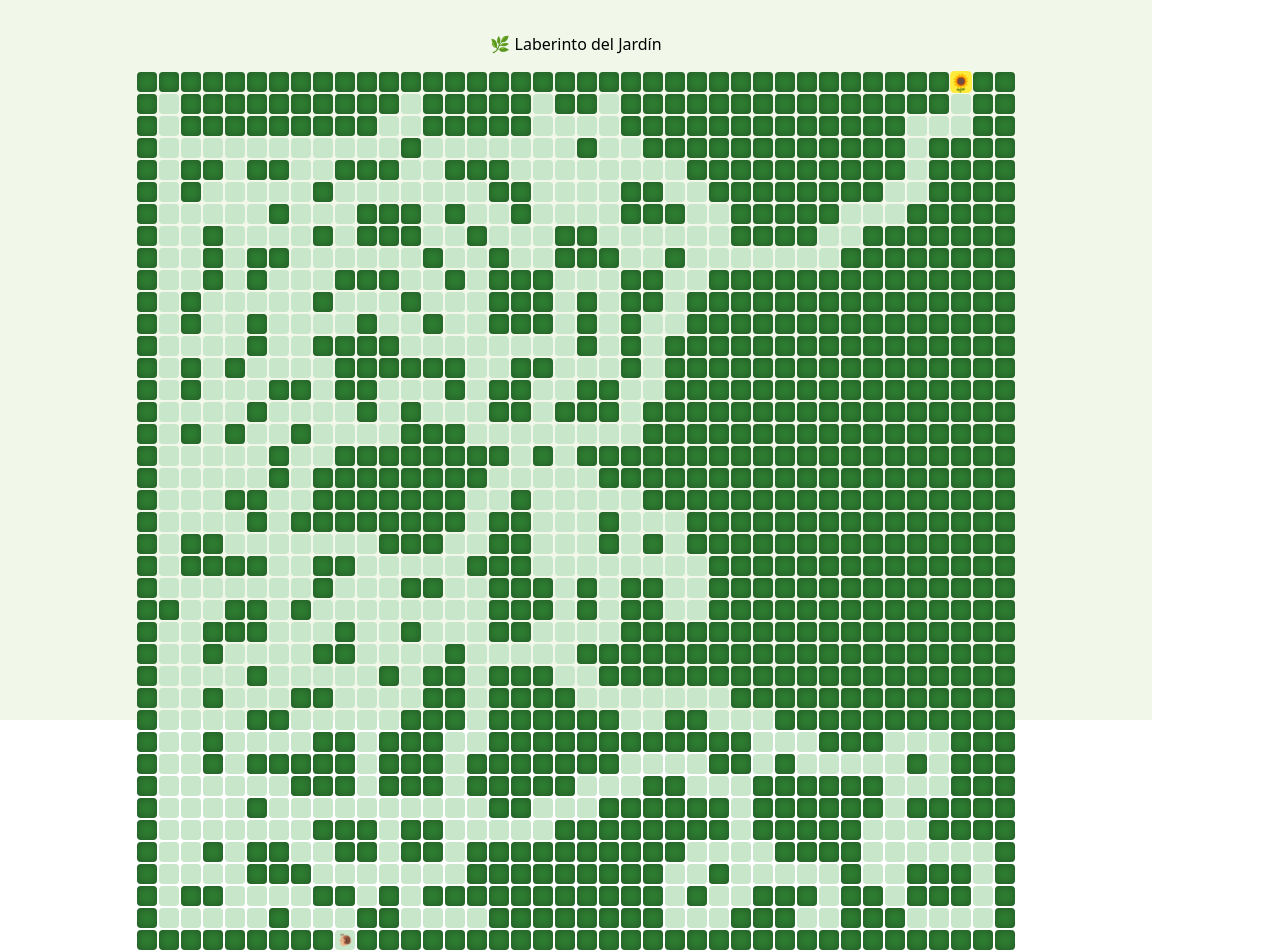
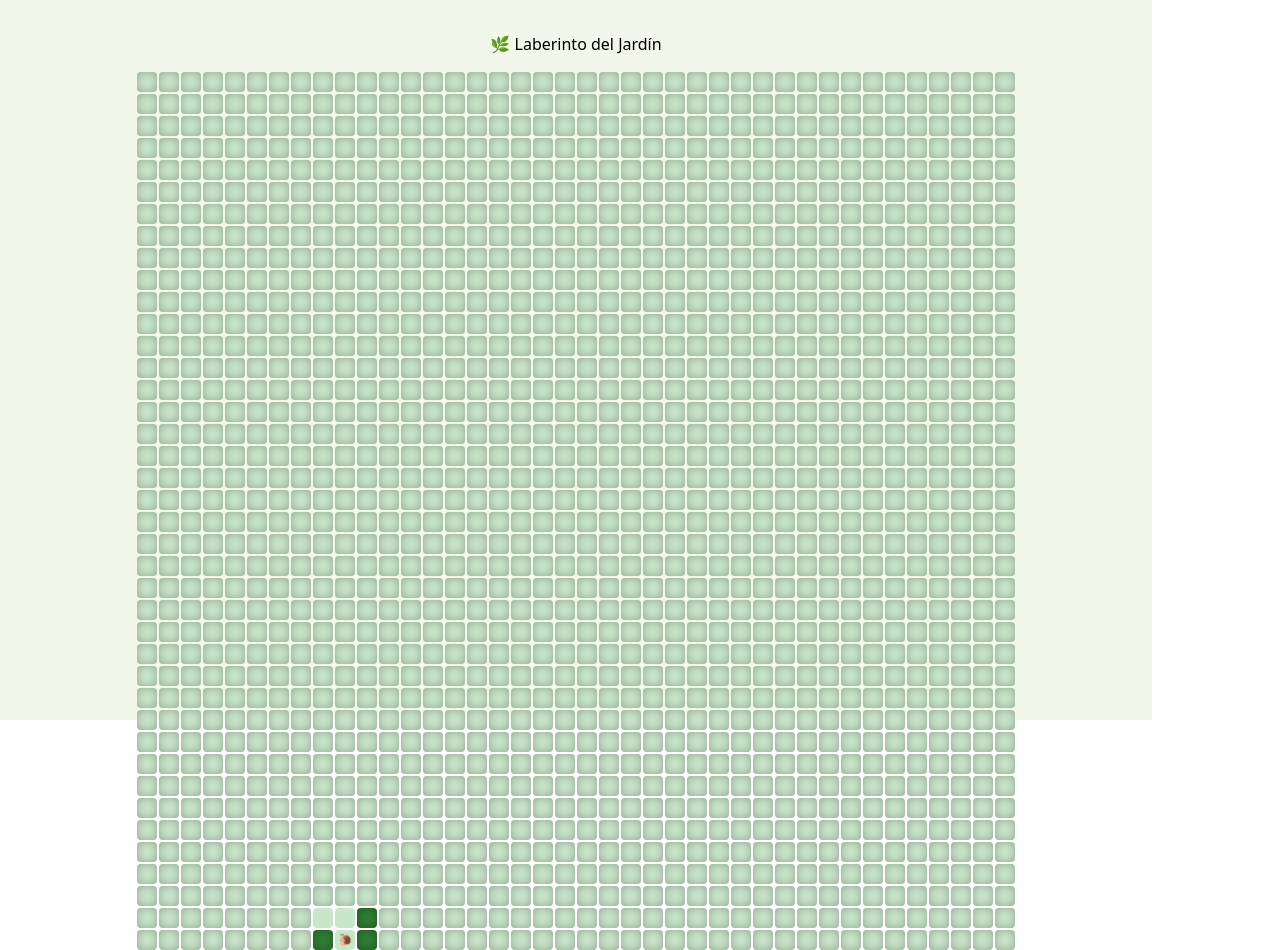
Before and after one commit to AguilarAlvarez/project-github-client, a Next.js app: page /maze in a window 1280 px wide. Built offline with nearby package versions, Linux system fonts and the light colour scheme.

Commit message:
fog of the labirt

```diff
--- a/src/components/maze/Maze.tsx
+++ b/src/components/maze/Maze.tsx
@@ -1,7 +1,7 @@
 import { useState, useEffect, useCallback } from 'react';
 import styles from './maze-styles.module.css';
 import Player from './Player';
-import { generateMaze } from '@/utils/maze'
+import { findStartPosition, generateMaze } from '@/utils/maze'
 
 type Position = { x: number; y: number };
 type Cell = 'P' | 'W' | 'S' | 'E';
@@ -26,9 +26,18 @@ const Maze = () => {
     }, [maze]);
     const resetMaze = () => {
         setMaze(generateMaze(40));
+        setPlayerPos(findStartPosition(maze))
         setGameWon(false);
     };
-
+    const itsPlayerClose = (x: number, y: number) => {
+        if (((-1 <= (playerPos.x - x)) && ((playerPos.x - x) <= 1))) {
+            if (((-1 <= (playerPos.y - y)) && ((playerPos.y - y) <= 1))) {
+                return false
+            }
+            return true
+        }
+        return true
+    }
     const movePlayer = useCallback((dx: number, dy: number) => {
         if (gameWon) return;
 
@@ -67,21 +76,31 @@ const Maze = () => {
             <h2>🌿 Laberinto del Jardín</h2>
 
             {gameWon ? (
-                <div className={styles.winMessage}>¡Encontraste la salida! 🎉</div>
+                <div className={styles.winMessage} >
+                    <p>
+                        ¡Encontraste la salida! 🎉
+                    </p>
+                    <button onClick={() => resetMaze()}>Reiniciar</button>
+                </div>
             ) : (
                 <div className={styles.maze}>
                     {maze.map((row, y) => (
                         <div key={y} className={styles.row}>
                             {row.map((cell, x) => (
+
                                 <div
                                     key={x}
-                                    className={`${styles.cell} ${cell === 'W' ? styles.wall :
+                                    className={`${styles.cell} ${itsPlayerClose(x, y) ? styles.dark : cell === 'W' ? styles.wall :
                                         cell === 'E' ? styles.exit : 'E'
                                         }`}
                                 >
                                     {playerPos.x === x && playerPos.y === y && <Player />}
-                                    {cell === 'E' && !gameWon && '🌻'}
+                                    {cell === 'E' && !gameWon}
                                 </div>
+
+
+
+
                             ))}
                         </div>
                     ))}
@@ -91,4 +110,5 @@ const Maze = () => {
     );
 };
 
+
 export default Maze;
--- a/src/components/maze/maze-styles.module.css
+++ b/src/components/maze/maze-styles.module.css
@@ -18,6 +18,10 @@
 
   .row {
     display: contents;
+  }
+  .dark{
+    background-color: #171d18;
+    box-shadow: inset 0 0 10px rgba(24, 21, 21, 0.3);
   }
 
   .cell {
--- a/src/utils/maze.js
+++ b/src/utils/maze.js
@@ -208,3 +208,7 @@ function showMaze(maze) {
         console.log(line);
     }
 }
+export function findStartPosition(maze) {
+    const x = maze[0].findIndex(cell => cell === "S")
+    return { x: x, y: maze.length - 1 }
+}
```
